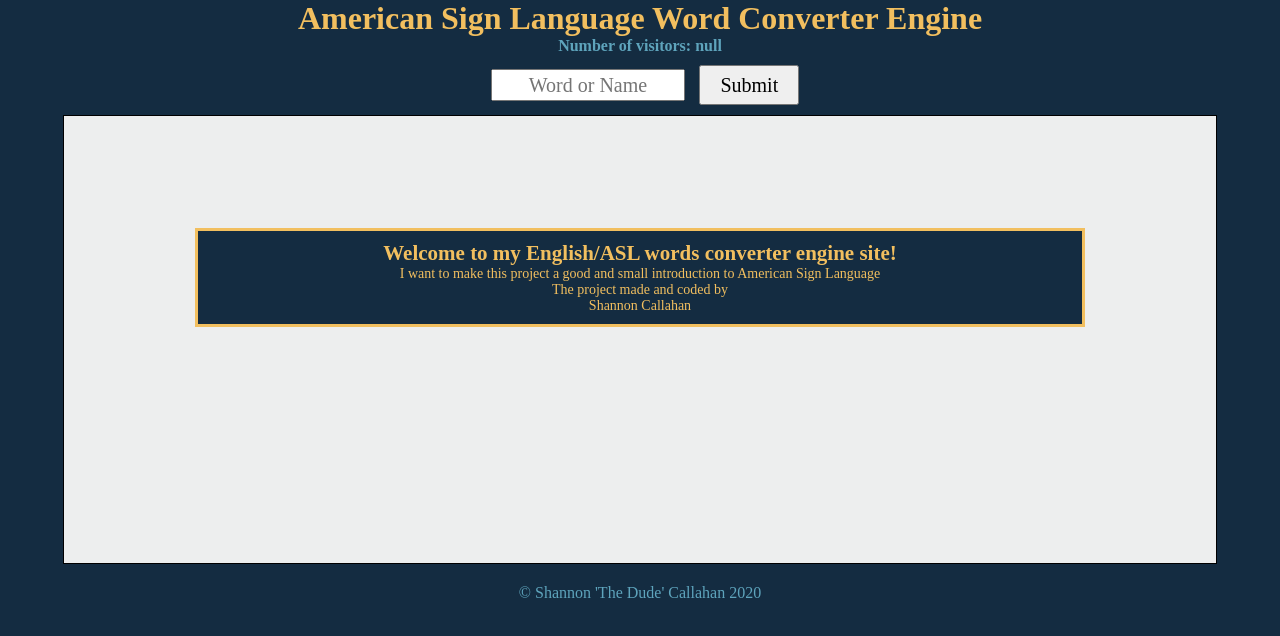
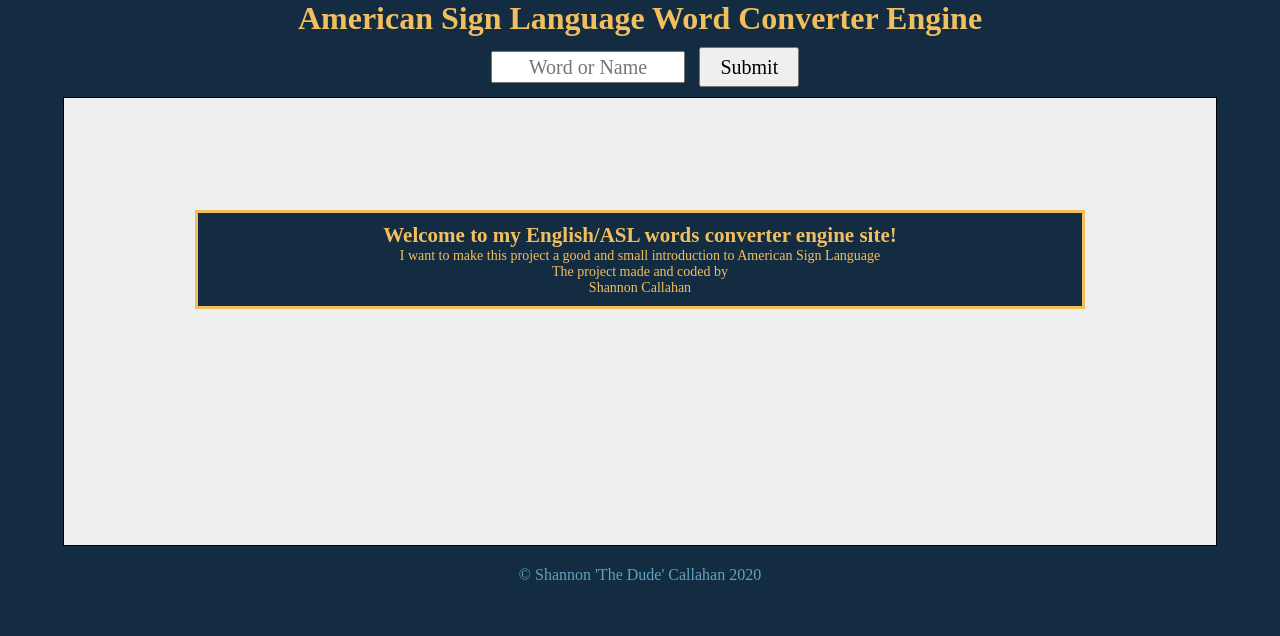
Before and after one commit to SCallahan101/EnglishToASL_FingerspellingTranslate, a plain HTML site: page index.html in a window 1280 px wide. Drawn offline with nearby package versions, Linux system fonts and the light colour scheme; a web font is replaced by a local one.

Commit message:
Revert back without visitors count(flop)

```diff
--- a/index.css
+++ b/index.css
@@ -12,9 +12,6 @@ h1{
     color: #f2bf5f;
 }
 #countVisitors{
-    /* position: absolute;
-    right: 12px;
-    top: 12px; */
     text-align: center;
 }
 #name-entrybox{
@@ -23,7 +20,6 @@ h1{
     text-align: center;
 }
 #textName{
-    /* height: 16px; */
     font-size: 20px;
     width: 185px;
     text-align: center;
@@ -35,17 +31,11 @@ h1{
     width: 100px;
     font-size: 20px;
     margin: 10px 0px;
-    /* font-weight: bold;
-    border: 2px solid #0a6593; */
-    /* color: #0a6593; */
-    /* border-radius: 5px;
-    background-color: white; */
 }
 
 #result-container{
     width: 90%;
     margin: 0 auto;
-    /* height: 140vh; */
     border: 1px solid black;
     position: relative;
     text-align: center;
@@ -53,16 +43,11 @@ h1{
 }
 #intro-container{
     width: 50%;
-    /* text-align: center; */
     margin: 0 auto;
     border: 3px solid;
     padding: 10px;
     color: #f2bf5f;
     background-color: #142c41;
-    /* position: absolute;
-    left: 0;
-    right: 0;
-    top: 25%; */
 }
 .wordInput{
     text-align: center;
@@ -71,15 +56,8 @@ h1{
     font-size: 18px;
     color: black;
 }
-#videoArea{
-    /* width: 50%; */
-    /* height: 333.33px; */
-    /* box-shadow: 0 8px 16px 0 rgba(0,0,0,0.4), 0 6px 20px 0 rgba(0,0,0,0.2); */
-}
 .spellingName{
     position: relative;
-    /* border: 2px solid green; */
-    /* display: inline; */
 }
 .alphabetPic{
     width: 42%;
@@ -106,14 +84,7 @@ h1{
     border: none;
 }
 #readyButton{
-    /* position: absolute;
-    bottom: 40px;
-    left: 0;
-    right: 0;
-    margin: 0 auto; */
     margin: 0px 10px 10px;
-    /* height: 40px;
-    width: 100px; */
     padding: 10px;
     font-size: 20px;
     font-weight: bold;
@@ -121,9 +92,6 @@ h1{
     color: white;
     border-radius: 5px;
     background-color: #0a6593;
-}
-#slideButtons{
-
 }
 .directionButton{
     margin: 10px;
@@ -140,11 +108,6 @@ h1{
     /* box-shadow: 0px 0px 10px 6px rgba(240,115,85,1); */
     /* background: rgba(240,115,85,1); */
     border: 3px solid rgba(240,115,85,1);
-    /* position: absolute;
-    bottom: 65px;
-    right: 0;
-    left: 0; */
-    /* margin-top: 400px; */
 }
 .blockBox{
     width: 100px;
@@ -171,9 +134,6 @@ footer{
          width: 92%;
          height: unset;
      }
-     .alphabetBlocks{
-         /* margin-top: 250px; */
-     }
      .blockBox{
          width: 15%;
      }
@@ -184,9 +144,6 @@ footer{
     }
     .emptyImg{
         width: 82%;
-    }
-    .alphabetBlocks{
-        /* margin-top: 59%; */
     }
     .blockBox{
         width: 10%;
@@ -201,9 +158,6 @@ footer{
      }
      .emptyImg{
         width: 82%;
-     }
-     .alphabetBlocks{
-        /* margin-top: 57%; */
      }
      .blockBox{
          width: 10%;
@@ -227,9 +181,6 @@ footer{
         width: 72%;
     max-width: 744px;
      }
-     .alphabetBlocks{
-        /* margin-top: 50%; */
-     }
      .blockBox{
          width: 8%;
      }
--- a/index.html
+++ b/index.html
@@ -12,7 +12,6 @@
     </head>
     <body>
         <h1>American Sign Language Word Converter Engine</h1>
-        <h4 id="countVisitors"></h4>
         <form id="name-entrybox">
                 <input type="text" id="textName" placeholder="Word or Name" onkeydown="return /[a-z]/i.test(event.key)">
                 <button type="submit" id='convertButton' value="submit">Submit</button>
@@ -25,7 +24,6 @@
                 <p>The project made and coded by <br> Shannon Callahan</p>
             </div>
             <br>
-            <!-- <button type="button" id="readyButton">Ready</button> -->
             <div class="spellingName container">
                 <!-- Pics -->
             </div>
--- a/spellingMachine.js
+++ b/spellingMachine.js
@@ -133,38 +133,27 @@
     ];
     $("#readyButton").hide();
     $(".directionButton").hide();
-    // document.getElementById("videoArea").style.width = "0px";
-
-
-    // $('#textName').on('keypress', function (event) {
-    //     var regex = new RegExp("^[a-zA-Z0-9]+$");
-    //     var key = String.fromCharCode(!event.charCode ? event.which : event.charCode);
-    //     if (!regex.test(key)) {
-    //        event.preventDefault();
-    //        return false;
-    //     }
-    // });
 
     //Counting the number of visitors
-    let updateTheNumber = (storageValue) => {
-        localStorage.setItem("last-count-value", storageValue);
-        sessionStorage.setItem("current-count", storageValue);
-    };
+    // let updateTheNumber = (storageValue) => {
+    //     localStorage.setItem("last-count-value", storageValue);
+    //     sessionStorage.setItem("current-count", storageValue);
+    // };
 
-    let getVisitorsCount = () => {
-        let lastSessionValue = localStorage.getItem("last-count-value");
-        if(lastSessionValue === null){
-            updateTheNumber(1);
-        }else if(lastSessionValue && sessionStorage.getItem("current-count") === null){
-            lastSessionValue++;
-            updateTheNumber(lastSessionValue);
-        }
-        console.log("The visitors count: " + lastSessionValue);
-        $("#countVisitors").text(`Number of visitors: ${lastSessionValue}`);
-        return parseInt(lastSessionValue);
-    }
-    getVisitorsCount();
-
+    // let getVisitorsCount = () => {
+    //     let lastSessionValue = localStorage.getItem("last-count-value");
+    //     if(lastSessionValue === null){
+    //         updateTheNumber(1);
+    //     }else if(lastSessionValue && sessionStorage.getItem("current-count") === null){
+    //         lastSessionValue++;
+    //         updateTheNumber(lastSessionValue);
+    //     }
+    //     console.log("The visitors count: " + lastSessionValue);
+    //     $("#countVisitors").text(`Number of visitors: ${lastSessionValue}`);
+    //     return parseInt(lastSessionValue);
+    // }
+    // getVisitorsCount();
+    //NOT WORKING ON ALL BOARD.
 
 
 
@@ -275,7 +264,6 @@
             presentImg(slideIndex = n);
         }
         function presentImg(n){
-            // $('.container').append("img");
             let i;
             const slides = document.getElementsByClassName("alphabetPic");
             // const letterBox = document.getElementsByClassName("blockBox");
@@ -297,100 +285,8 @@
             }
             // letterBoxs[slideIndex-1].style.boxShadow = "0px 0px 10px 6px rgba(240,115,85,1)";
             letterBoxs[slideIndex-1].style.border = "3px solid rgba(240,115,85,1)";
-            // letterBoxs[0].style.boxShadow = "10px 10px 5px #888";
-
-            // currentLetter.style.boxShadow = "10px 10px 5px #888";
-            // $(currentLetter).css('box-shadow', '10px 10px 5px #888');
-            // if (n > letterBoxs.length){slideIndex = 1}
-            // if(n < 1){slideIndex = letterBoxs.length}
-            // for(i = 0; i < letterBoxs.length; i++){
-            //     letterBoxs[i].css("none");
-            // }
-            // letterBoxs[slideIndex-1].css('box-shadow', '10px 10px 5px #888');
-            // let currentLetter = letterBoxs[slideIndex-1];
-            // $(currentLetter).css('box-shadow', '10px 10px 5px #888');
         }
-        nextSlide();
-        currentSlide();
-        presentImg();
-
-        // $(".next").on('click', function(){
-        //     console.log("Next button clicked");
-        //     let perPic = $('.container img:first');
-        //     $('.container').append(perPic);
-        //     perPic.style.zIndex = '-1';
-        //     // perPic.hide();
-        // })
-        // function loopButton(){
-            // $("#loopButton").on('click', function(){
-            //     console.log("clicked");
-            //     $('#loopButton').attr("disabled", true);
-            //     $(".alphabetBlocks").show();
-            //     let theSetUp;
-            //     function picturesAnimation() {
-            //         let perPic = $('.container img:first');
-            //         perPic.hide();
-            //         $('.container').append(perPic);
-            //         perPic.fadeIn();
-            //     };
-            //     theSetUp = setInterval(function(){
-            //         picturesAnimation();
-            //     }, 1000);
-            //     // let stopGap = clearInterval(theSetUp);
-            //     let numForLoop = localStorage.getItem('num');
-            //     let mathForLoop = (numForLoop * 1000) * 2;
-            //     console.log(mathForLoop);
-            //     setTimeout(function(){
-            //         console.log('time out');
-            //         clearInterval(theSetUp);
-            //         $('#loopButton').attr("disabled", false);
-            //     }, mathForLoop);
-            // });
-            // removeEventListener('click', loopButton);
-        // }
-        // addEventListener('click', loopButton);
-        // loopButton();
-
-        // $("#loopButton").click(function(){
-        //     console.log('testing settimer');
-        //     let stopGap;
-        //     let target = $('.container img:first');
-        //     function stop(){
-        //         target.stop();
-        //     };
-        //     stopGap = clearInterval(function(){
-        //         stop();
-        //     }, 7000);
-        // });
-
-//         function endTheLoop(){
-//             let numForLoop = localStorage.getItem('num');
-//             let mathForLoop = numForLoop * 1000;
-//             // console.log(mathForLoop);
-
-//             clearInterval(function(){picturesAnimation();}, mathForLoop);
-//         }
-
-
-
-// endTheLoop();
+nextSlide();
+currentSlide();
+presentImg();
 setUpPics();
-
-            // $("#readyButton").click(function(){
-            //     console.log("clicked");
-            // });
-
-
-
-
-// console.log(characters[i] + " - test enact");
-//         // let test = spellChars.map(characters[i]);
-//         let test = spellChars.alphabet.filter(element === characters[i]);
-//         console.log('evidence test: ' + test);
-//         // if(spellChars.filter(characters[i])){
-//         //     return spellChars.imgFile
-//         // }
-
-//         $(".spellingName").html(
-//             `<img src=${test.imgFile}>`
-//         );
```
